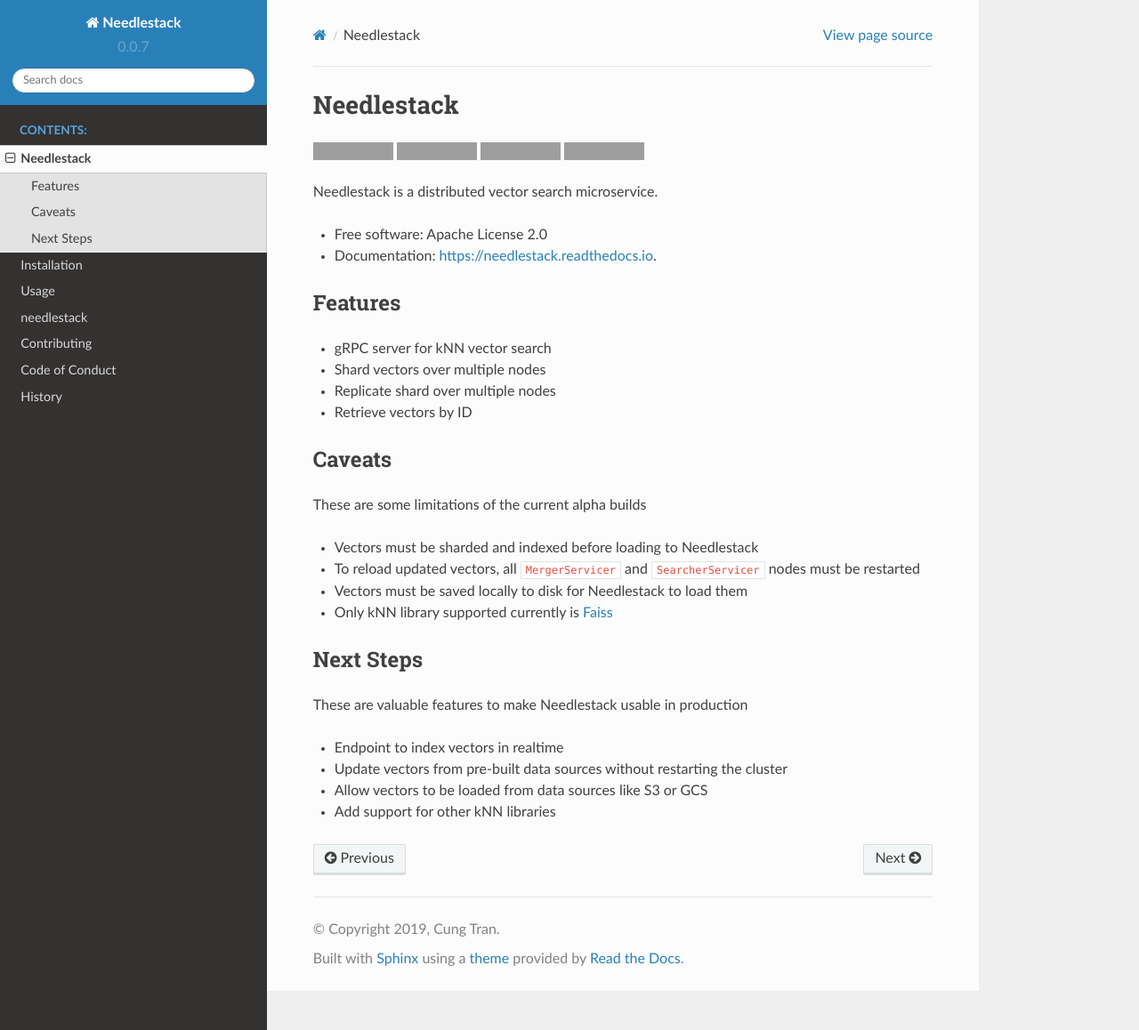
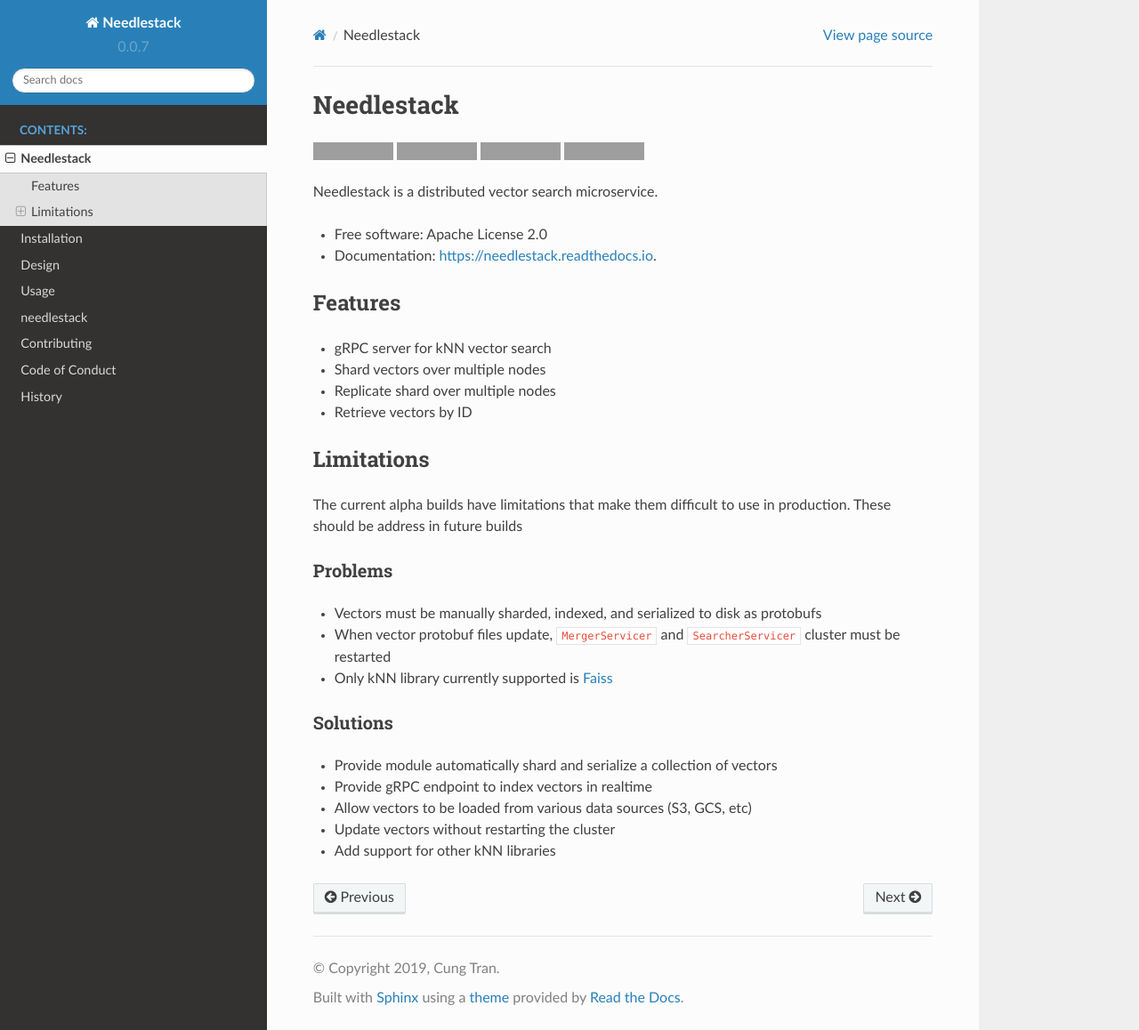
Before and after one commit to needlehaystack/needlestack, a Sphinx documentation site: the page built from docs/readme.rst, in a window 1280 px wide and 1158 px high. Shown: the whole window at 89% size. Built offline with Sphinx 7.4.7 and the Read the Docs theme 2.0.0, drawn with Linux system fonts in a browser that asks for light colours; grey boxes are pictures that could not be loaded.

Commit message:
Add design docs

```diff
--- a/CONTRIBUTING.rst
+++ b/CONTRIBUTING.rst
@@ -1,5 +1,3 @@
-.. highlight:: shell
-
 ============
 Contributing
 ============
--- a/README.rst
+++ b/README.rst
@@ -33,21 +33,23 @@
 - Retrieve vectors by ID
 
 
-Caveats
--------
-These are some limitations of the current alpha builds
+Limitations
+-----------
+The current alpha builds have limitations that make them difficult to use in production.
+These should be address in future builds
 
-- Vectors must be sharded and indexed before loading to Needlestack
-- To reload updated vectors, all ``MergerServicer`` and ``SearcherServicer`` nodes must be restarted
-- Vectors must be saved locally to disk for Needlestack to load them
-- Only kNN library supported currently is `Faiss <https://github.com/facebookresearch/faiss/>`_
+Problems
+~~~~~~~~
 
+- Vectors must be manually sharded, indexed, and serialized to disk as protobufs
+- When vector protobuf files update, ``MergerServicer`` and ``SearcherServicer`` cluster must be restarted
+- Only kNN library currently supported is `Faiss <https://github.com/facebookresearch/faiss/>`_
 
-Next Steps
-----------
-These are valuable features to make Needlestack usable in production
+Solutions
+~~~~~~~~~
 
-- Endpoint to index vectors in realtime
-- Update vectors from pre-built data sources without restarting the cluster
-- Allow vectors to be loaded from data sources like S3 or GCS
+- Provide module automatically shard and serialize a collection of vectors
+- Provide gRPC endpoint to index vectors in realtime
+- Allow vectors to be loaded from various data sources (S3, GCS, etc)
+- Update vectors without restarting the cluster
 - Add support for other kNN libraries
--- a/docs/index.rst
+++ b/docs/index.rst
@@ -7,6 +7,7 @@
 
    readme
    installation
+   design
    usage
    modules
    contributing
--- a/docs/installation.rst
+++ b/docs/installation.rst
@@ -1,5 +1,3 @@
-.. highlight:: shell
-
 ============
 Installation
 ============
```
Also changed, not shown: docs/design.rst (added, +76 -0 lines).
